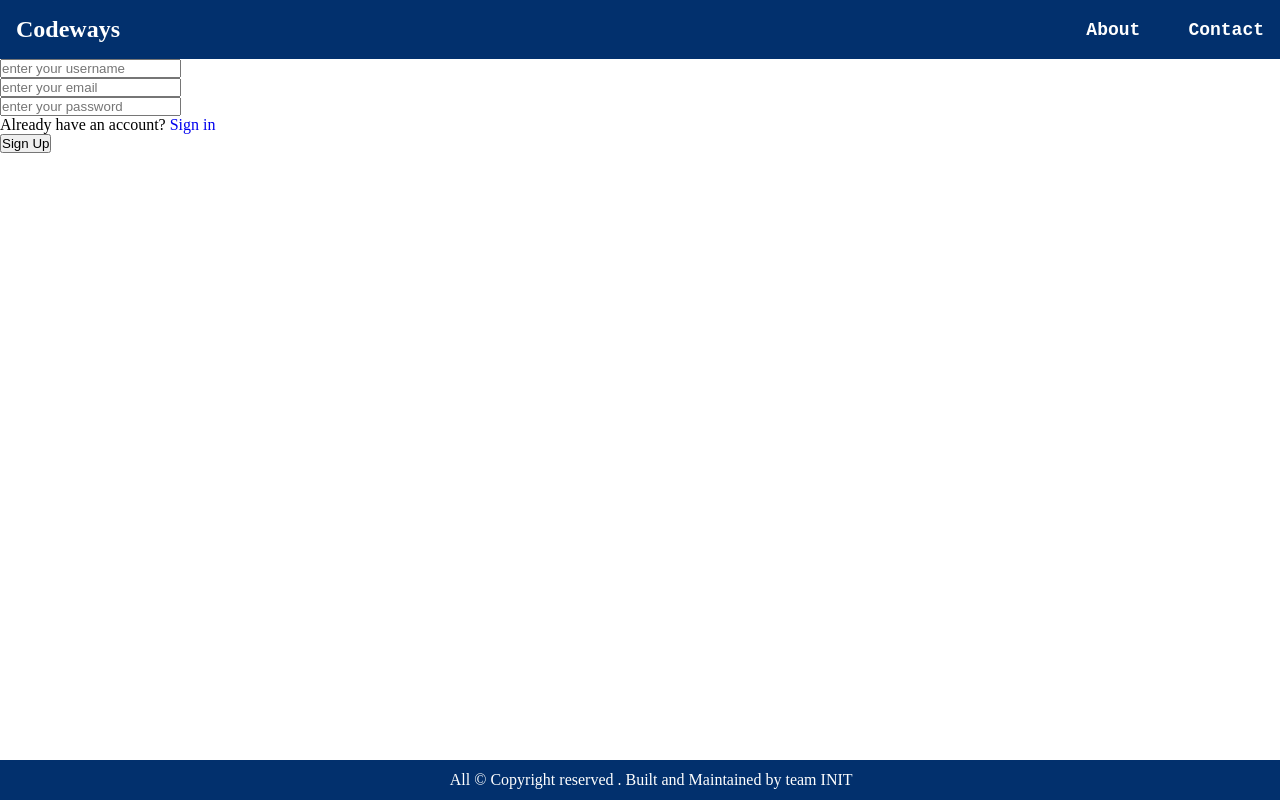
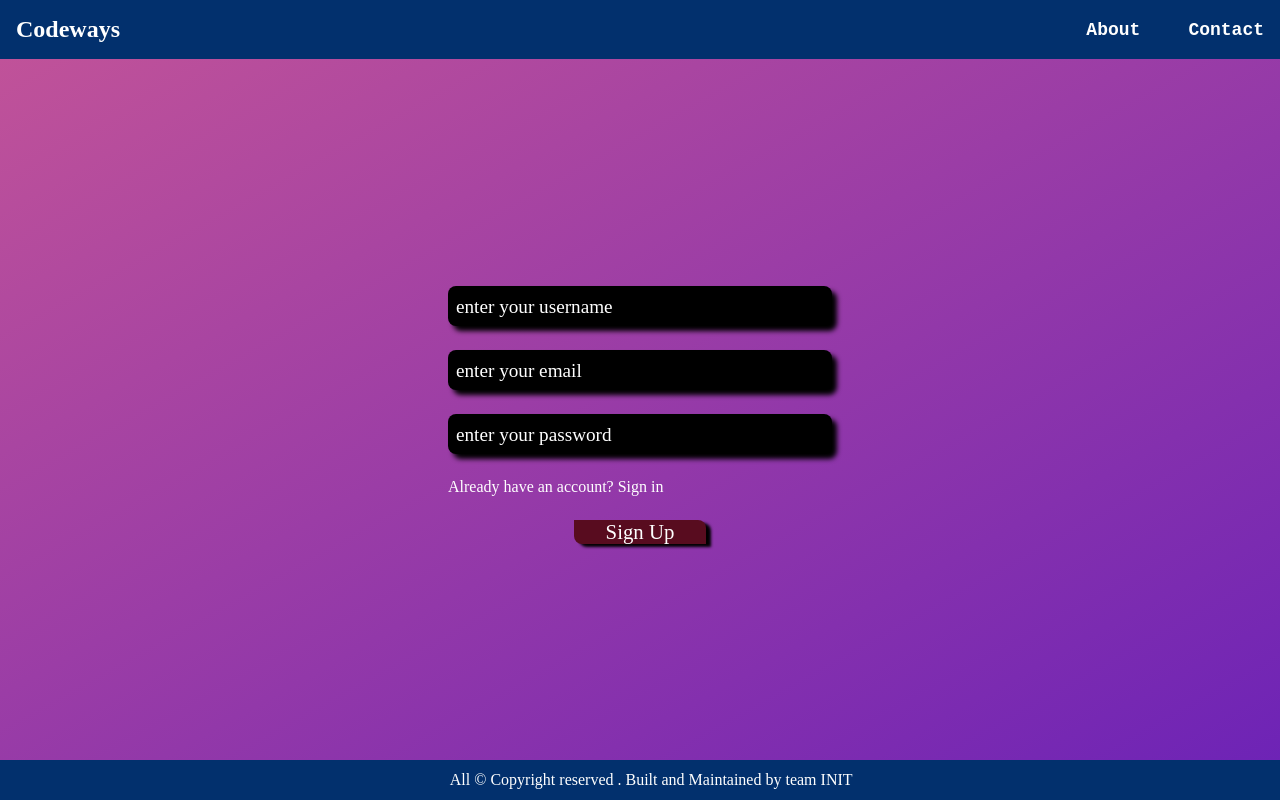
Before and after one commit to milan-mk/Codeways, a React (Vite) app in the folder BTB/: page /signup in a window 1280 px wide. Built offline with nearby package versions, Linux system fonts and the light colour scheme.

Commit message:
signup css modified

```diff
--- a/BTB/components/Signup.css
+++ b/BTB/components/Signup.css
@@ -0,0 +1,76 @@
+.box {
+    display: flex;
+    flex-direction: column;
+}
+
+.form {
+    justify-content: center;
+    align-items: center;
+    height: 89vh;
+    gap: 1.5rem;
+    background: linear-gradient(to bottom right, #c05299, #6d23b6);
+}
+
+.form-box {
+    display: flex;
+    flex-direction: column;
+    gap: .5rem;
+    width: 30%;
+}
+
+label {
+    font-family: serif;
+    font-weight: bold;
+    font-size: 1.5rem;
+}
+
+.box-inp {
+    border: none;
+    color: white;
+    padding: .5rem;
+    border-radius: .5rem;
+    box-shadow: 5px 5px 5px black;
+    background-color: black;
+}
+
+input {
+    font-family: serif;
+    font-size: 1.3rem;
+}
+
+.box-inp:focus {
+    outline: none;
+    border-bottom: 3px solid white;
+}
+
+::placeholder {
+    color: white;
+    font-family: cursive;
+    font-size: 1.2rem;
+}
+
+.link {
+    color: white;
+    outline: none;
+
+}
+
+.spn {
+    color: white;
+}
+
+.signup-btn {
+    padding: 0 2rem;
+    font-family: cursive;
+    font-size: 1.3rem;
+    border-radius: 0 .5rem;
+    border: none;
+    box-shadow: 5px 3px 3px black;
+    background: #580c1f;
+    color: white;
+}
+
+.signup-btn:focus {
+    /* background-color: #74121d; */
+    border: black 3px solid;
+}
```
